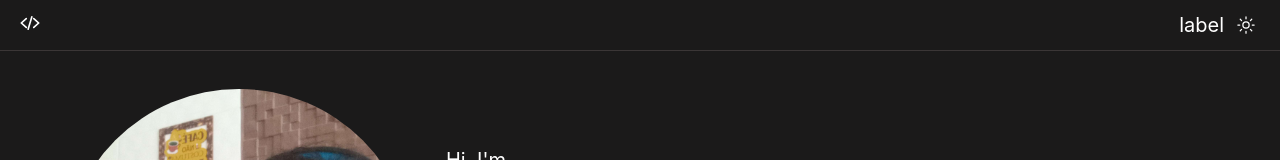
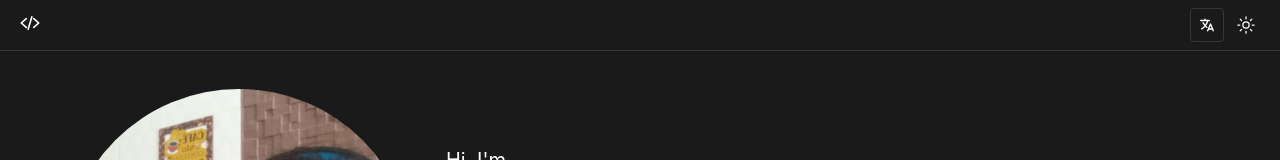
Before and after one commit to ErickSasaki/portfolio, a React (Create React App) app: page / in a window 1280 px wide. Shown: the top 160 px of the page. Built offline with nearby package versions, Linux system fonts and the light colour scheme.

Commit message:
feat: language select dropdown

```diff
--- /dev/null
+++ b/src/components/LanguageDropdown/LanguageDropdown.tsx
@@ -0,0 +1,21 @@
+import { IoLanguage } from "react-icons/io5";
+import Dropdown, { DropdownOptions } from "../Dropdown/Dropdown";
+import { useContext } from "react";
+import { Languages, TranslatorContext } from "../../contexts/TranslatorContext";
+
+function LanguageDropdown() {
+    const { setLanguage } = useContext(TranslatorContext);
+
+    const changeLanguage = (language: Languages) => {
+        setLanguage(language);
+    }
+
+    const options: DropdownOptions = [
+        { labelId: 'english', onClick: () => changeLanguage('en') },
+        { labelId: 'portuguese', onClick: () => changeLanguage('pt') },
+    ];
+
+    return <Dropdown icon={<IoLanguage />} options={options}/>
+}
+
+export default LanguageDropdown;
--- a/src/consts/translation.ts
+++ b/src/consts/translation.ts
@@ -1,15 +1,21 @@
 export type TranslationIds =
     'hi-im' |
-    'introduction';
+    'introduction' |
+    'portuguese' |
+    'english';
 
 export type Translations = Record<TranslationIds, string>;
 
 export const englishTranslations: Translations = {
     'hi-im': 'Hi, I\'m',
-    'introduction': 'I\'m a front end developer who likes to write high quality code for high quality projects!'
+    'introduction': 'I\'m a front end developer who likes to write high quality code for high quality projects!',
+    'portuguese': "portuguese",
+    'english': 'english',
 }
 
 export const portugueseTranslations: Translations = {
     'hi-im': 'Olá, me chamo',
-    'introduction': 'Sou um desenvolvedor front end que gosta de escrever bons códigos para bons projetos!'
+    'introduction': 'Sou um desenvolvedor front end que gosta de escrever bons códigos para bons projetos!',
+    'portuguese': "português",
+    'english': 'inglês',
 }
--- a/src/content/Header/Header.tsx
+++ b/src/content/Header/Header.tsx
@@ -2,11 +2,11 @@ import { IoCodeSlash } from "react-icons/io5";
 import './Header.scss';
 import { ReactElement } from 'react';
 import ThemeToggle from "../../components/ThemeToggle/ThemeToggle";
+import LanguageDropdown from "../../components/LanguageDropdown/LanguageDropdown";
 
 type LabelOrElement = string | ReactElement;
 
 interface HeaderContent {
-    key: number;
     labelOrElement: LabelOrElement;
     link?: string;
     action?: () => void;
@@ -15,11 +15,9 @@ interface HeaderContent {
 function Header() {
     const headerContent: HeaderContent[] = [
         {
-            key: 0,
-            labelOrElement: 'label',
+            labelOrElement: <LanguageDropdown />
         },
         {
-            key: 1,
             labelOrElement: <ThemeToggle />
         },
     ];
@@ -32,16 +30,16 @@ function Header() {
                 </a>
 
                 <div className="content">
-                    {headerContent.map((content) => (
-                        <>
+                    {headerContent.map((content, index) => (
+                        <div key={index}>
                             {typeof content.labelOrElement === 'string' ? (
-                                <a href={content.link} key={content.key}>
+                                <a href={content.link}>
                                     <p> {content.labelOrElement} </p>
                                 </a>
                             ) : (
                                 <> {content.labelOrElement} </>
                             )}
-                        </>
+                        </div>
                     ))}
                 </div>
             </nav>
```
